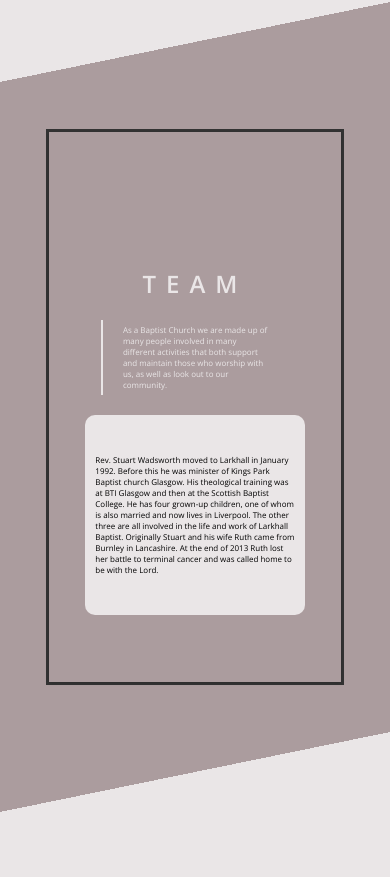
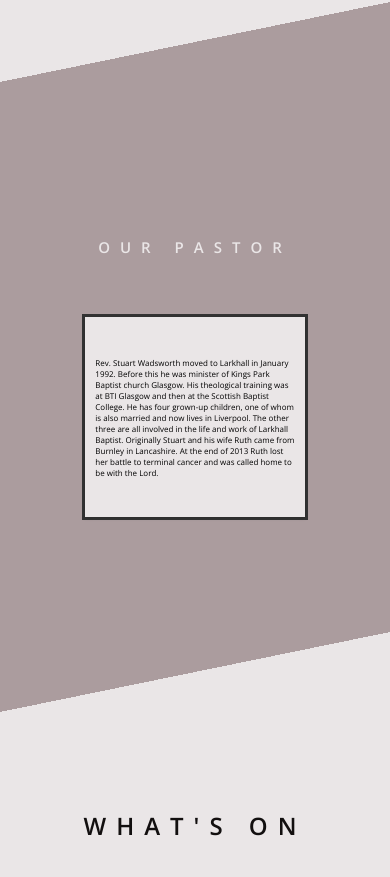
Before and after one commit to jordanscff/jordanscff.github.io, a plain HTML site: page lbc/index.html in a window 390 px wide. Shown: the part 1123-2000 px from the top of the page. Drawn offline with nearby package versions, Linux system fonts and the light colour scheme.

Commit message:
Add files via upload

```diff
--- a/lbc/index.html
+++ b/lbc/index.html
@@ -27,7 +27,7 @@
   </header>
   <div id='home' class='page_landing'>
     <div class='page_landing_content'>
-        <h1>HE HAS</h1>
+        <h1 id='hehas'>HE HAS</h1>
         <h1 id='risen'>RISEN</h1>
     </div>
   </div>
@@ -44,9 +44,8 @@
   <div class='spacer'></div>
   <div class='homepage-content-teams'>
     <div class='homepage-content-teams-main'>
-      <h2>Team</h2>
-     <p class='content'>As a Baptist Church we are made up of many people involved in many different activities that both support and maintain those who worship with us, as well as look out to our community.</p>
-     <div class='pastor_card'>
+      <h2>OUR PASTOR</h2>
+      <div class='pastor_card'>
        <div class='pastor_card_left'><div class='pastor_card_left_image'><img src='cross.png'></div></div>
        <div class='pastor_card_right'>
          <p>Rev. Stuart Wadsworth moved to Larkhall in January 1992. Before this he was minister of Kings Park Baptist church Glasgow. His theological training was at BTI Glasgow and then at the Scottish Baptist College. He has four grown-up children, one of whom is also married and now lives in Liverpool. The other three are all involved in the life and work of Larkhall Baptist. Originally Stuart and his wife Ruth came from Burnley in Lancashire. At the end of 2013 Ruth lost her battle to terminal cancer and was called home to be with the Lord.</p>
--- a/lbc/style.css
+++ b/lbc/style.css
@@ -107,7 +107,7 @@ header {
 
 @media (max-width: 1000px) {
   .page_landing {
-    font-size: 5px;
+    font-size: 10px;
     position: relative;
     color: white;
     z-index: -1;
@@ -126,11 +126,16 @@ header {
 }
 
 @media (max-width: 1000px) {
+#hehas {
+  display: none;
+}}
+
+@media (max-width: 1000px) {
 #risen {
   color: #ffd1dc;
   opacity: 0.8;
   z-index: -1;
-  font-size: 60px;
+  font-size: 50px;
 }
 }
 
@@ -204,7 +209,7 @@ header {
 .homepage-content-teams {
   display: flex;
   background-color: #ab9c9e;
-  height: 550px;
+  height: 450px;
   width: 100%;
   justify-content: center;
   align-items: center;
@@ -218,13 +223,12 @@ header {
   align-items: center;
   flex-direction: column;
   width: 75%;
-  box-shadow: rgba(0, 0, 0, 0.16) 0px 1px 4px, rgb(51, 51, 51) 0px 0px 0px 3px;
 }
 
 .homepage-content-teams h2 {
   display: flex;
   justify-content: center;
-  align-items: flex-end;
+  align-items: center;
   height: 100px;
   padding-bottom: 20px;
   text-transform: uppercase;
@@ -232,46 +236,18 @@ header {
   color: #eae6e7;
 }
 
-@media (max-width: 700px) {
-.homepage-content-teams .content {
-  font-size: 8px;
-  width: 80%;
-}}
-
-@media (min-width: 700px) and (max-width: 1200px) {
-.homepage-content-teams .content {
-  font-size: 10px;
-  width: 80%;
+@media (max-width: 800px) {
+.homepage-content-teams h2{
+  font-size: 15px;
 }}
 
 
-@media (min-width: 1200px) {
-  .homepage-content-teams .content {
-    width: 50%;
-    font-size: 15px;
-  }
-}
-
-.homepage-content-teams .content {
-  display: flex;
-  justify-content: center;
-  align-items: center;
-  overflow:hidden;
-  border-left: 2px solid #eae6e7;
-  padding-left: 20px;
-  padding-right: 20px;
-  margin-bottom: 20px;
-  width: 50%;
-  height: 75px;
-  color: #eae6e7;
-}
-
 .pastor_card {
+  box-shadow: rgba(0, 0, 0, 0.16) 0px 1px 4px, rgb(51, 51, 51) 0px 0px 0px 3px;
   width: 100%;
   height: 200px;
   background-color: #eae6e7;
   width: 75%;
-  border-radius: 10px;
   flex-direction: row;
   justify-content: center;
   align-items: center;
@@ -336,12 +312,12 @@ header {
   overflow: hidden;
 }
 
-@media (max-width: 800px) {
+@media (max-width: 500px) {
 .pastor_card_right p{
   font-size: 8px;
 }}
 
-@media (min-width: 800px) and (max-width: 1150px) {
+@media (min-width: 500px) and (max-width: 1150px) {
 .pastor_card_right p{
   font-size: 12px;
 }}
@@ -639,5 +615,10 @@ footer p {
   color: #120f0f;
 }
 
+@media (max-width: 1000px) {
+footer p {
+  font-size: 8px;
+}
+
 
 /** Footer END **/
--- a/lbc/style_details_page.css
+++ b/lbc/style_details_page.css
@@ -246,5 +246,11 @@ footer p {
   color: #120f0f;
 }
 
+@media (max-width: 1000px) {
+footer p {
+  font-size: 8px;
+}
+
+
 
 /** Footer END **/
```
